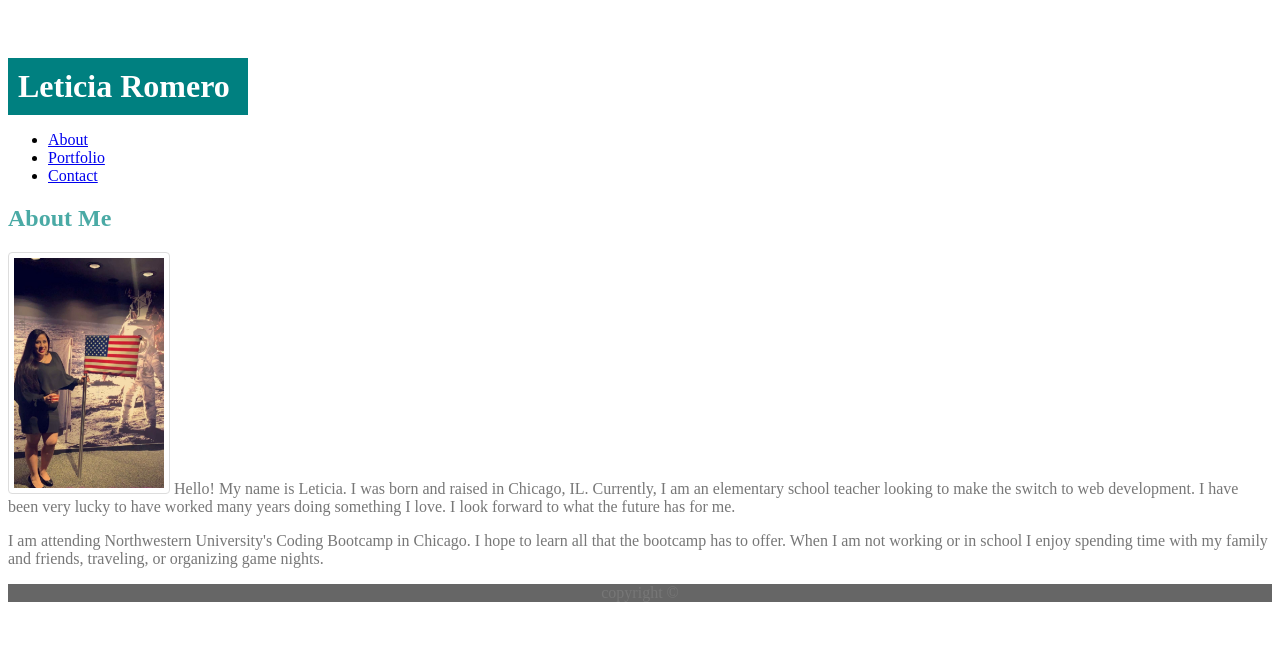
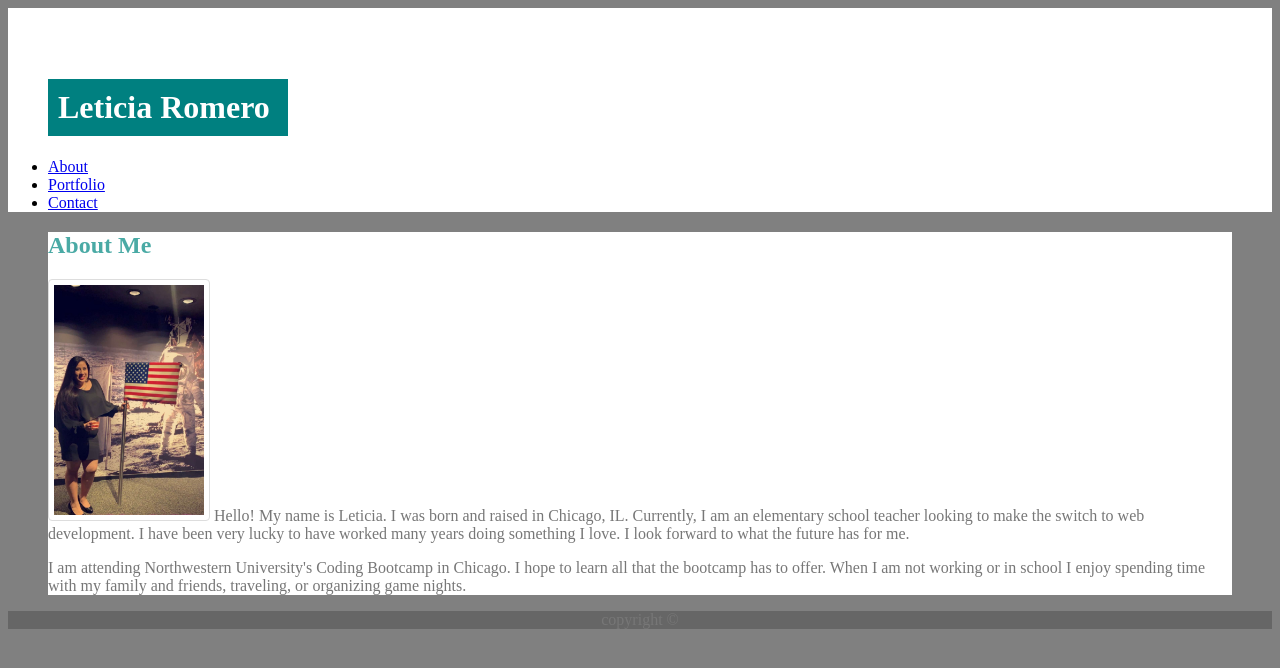
Before and after one commit to Lromero5/portfolio, a plain HTML site: page index.html in a window 1280 px wide. Drawn offline with Linux system fonts and the light colour scheme.

Commit message:
added css margins to index html

```diff
--- a/assets/css/style.css
+++ b/assets/css/style.css
@@ -3,7 +3,7 @@
 /* I want the header to remain at the top of the page, should I add a fixed position to it?  */
 
 body {
-    background-color: #ffffff;
+    background-color: grey;
     border-color: #ddd;
 }
 
@@ -22,13 +22,20 @@ h1 {
     width: 220px;
     padding: 10px;
     border: 5px ;
-    margin: 0;
+    margin-left: 40px;
     background-color: teal;
     color: white;
 }
 
 h2 {
     color: #4aaaa5;
+}
+
+.maincontainer {
+    background-color: white;
+    margin-left: 40px;
+    margin-right: 40px
+    ;
 }
 /* my image gets cut off when I add a fixed position */
 img {
```
